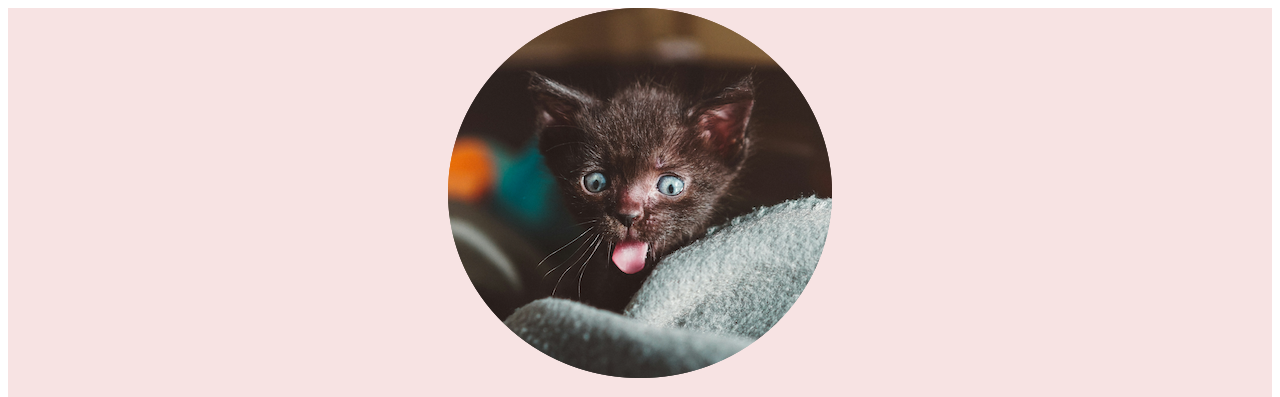
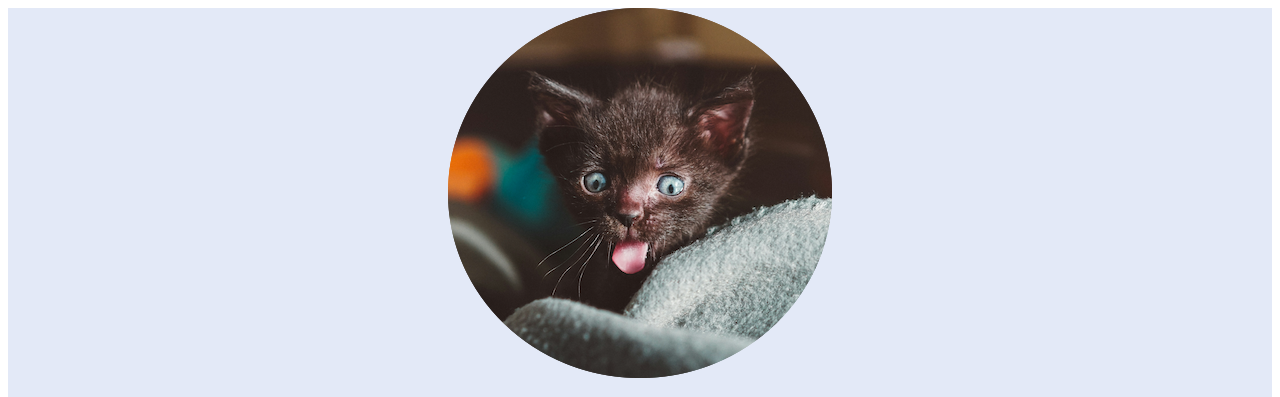
Before and after one commit to techbyalexis/techbyalexis.github.io, a plain HTML site: page index.html in a window 1280 px wide. Shown: the top 397 px of the page. Drawn offline with Linux system fonts and the light colour scheme.

Commit message:
Update styles.css

```diff
--- a/styles.css
+++ b/styles.css
@@ -1,6 +1,6 @@
 header {
     text-align: center;
-    background: rgb(247, 227, 227);
+    background: rgb(227, 233, 247);
     background-size: cover;
     color: rgb(255, 255, 255);
   }
```
